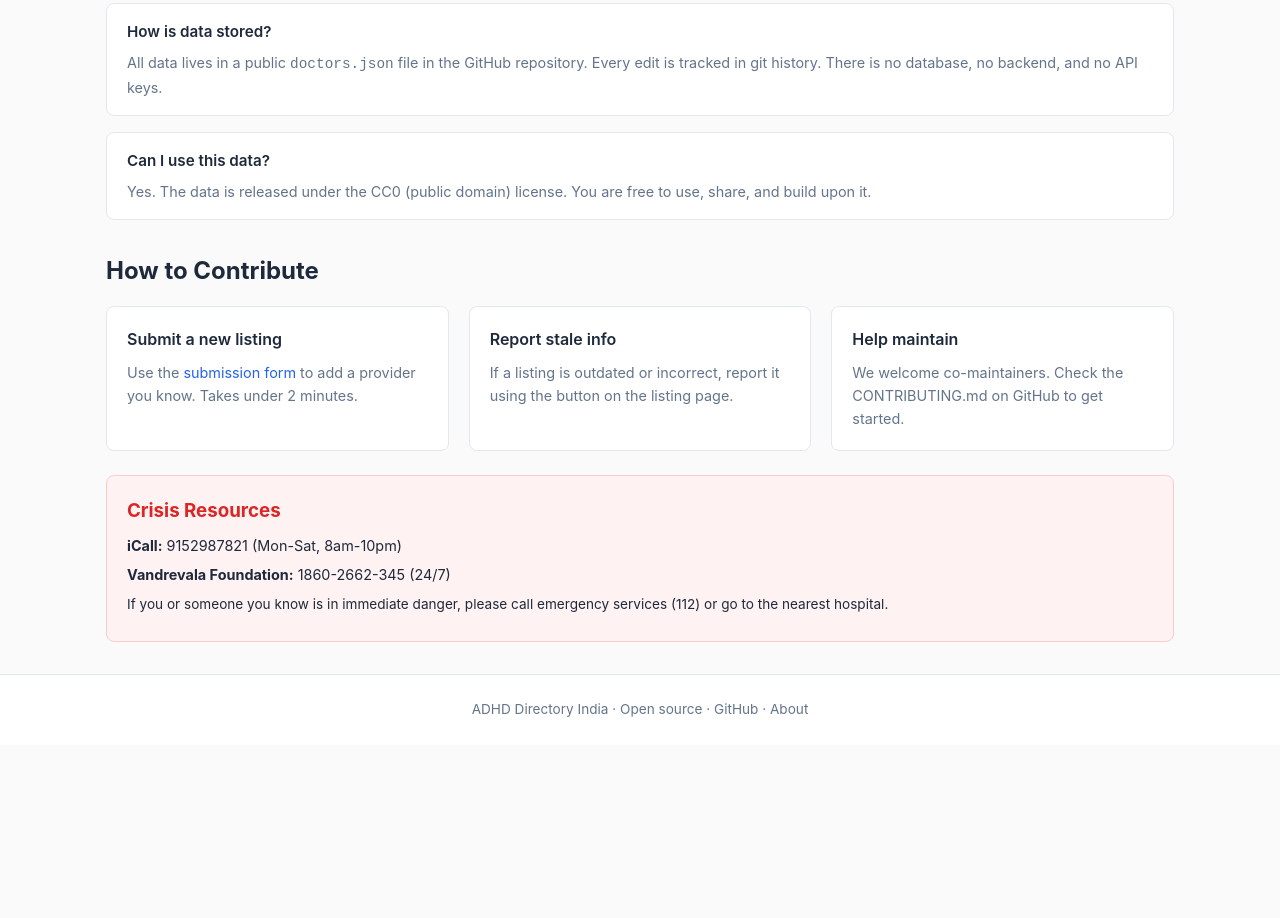
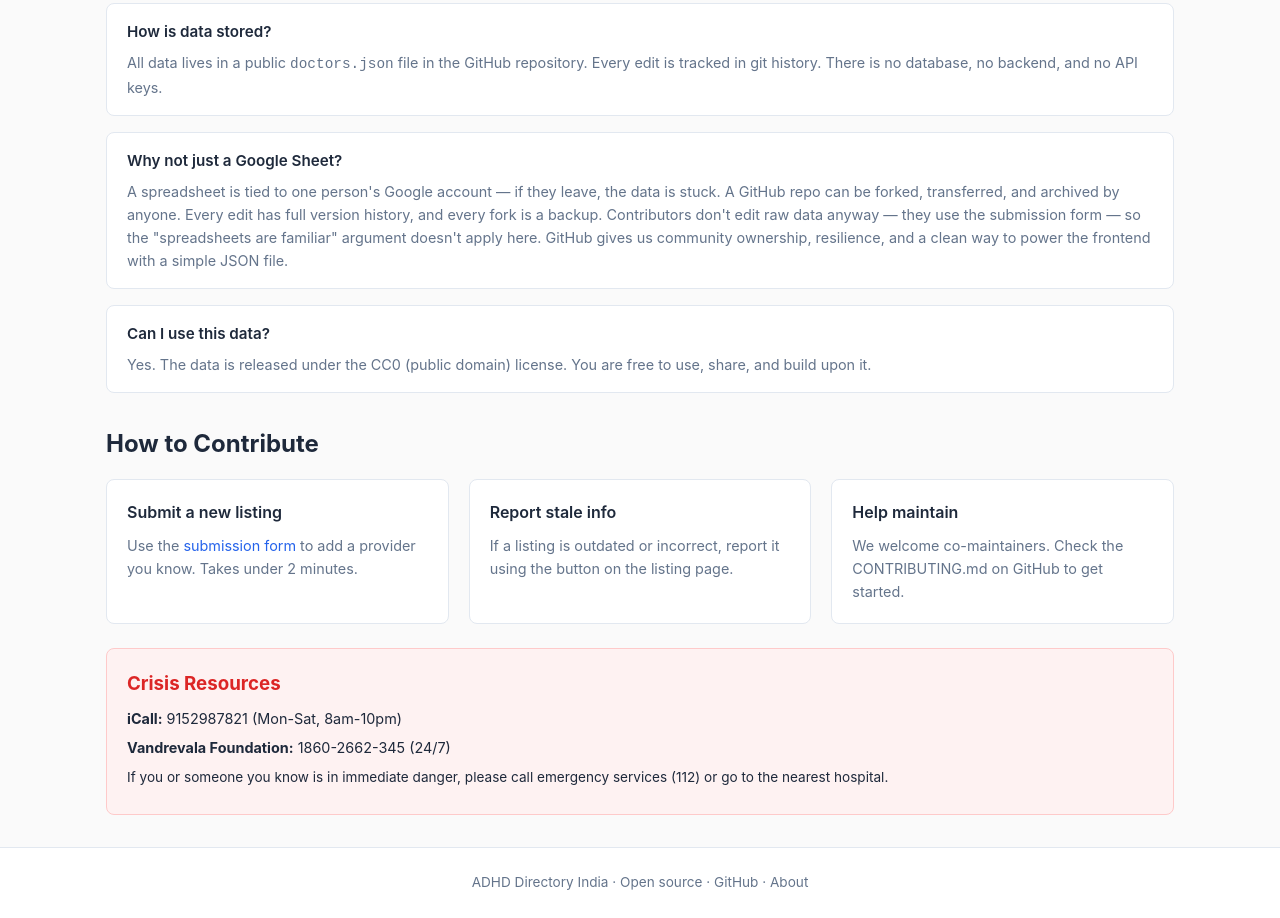
Before and after one commit to NiravJoshi33/adhd-search, an Astro site: page /about in a window 1280 px wide. Shown: the part 1260-2178 px from the top of the page. Before the commit the page ends 2005 px from the top, so only its background shows below. Built offline with nearby package versions, Linux system fonts and the light colour scheme; Astro itself is replaced by a stand-in of ours.

Commit message:
feat: added faq about google sheet

```diff
--- a/src/pages/about.astro
+++ b/src/pages/about.astro
@@ -63,6 +63,10 @@ import BaseLayout from "../layouts/BaseLayout.astro";
         <div class="faq-item">
           <h3>How is data stored?</h3>
           <p>All data lives in a public <code>doctors.json</code> file in the GitHub repository. Every edit is tracked in git history. There is no database, no backend, and no API keys.</p>
+        </div>
+        <div class="faq-item">
+          <h3>Why not just a Google Sheet?</h3>
+          <p>A spreadsheet is tied to one person's Google account — if they leave, the data is stuck. A GitHub repo can be forked, transferred, and archived by anyone. Every edit has full version history, and every fork is a backup. Contributors don't edit raw data anyway — they use the submission form — so the "spreadsheets are familiar" argument doesn't apply here. GitHub gives us community ownership, resilience, and a clean way to power the frontend with a simple JSON file.</p>
         </div>
         <div class="faq-item">
           <h3>Can I use this data?</h3>
```
